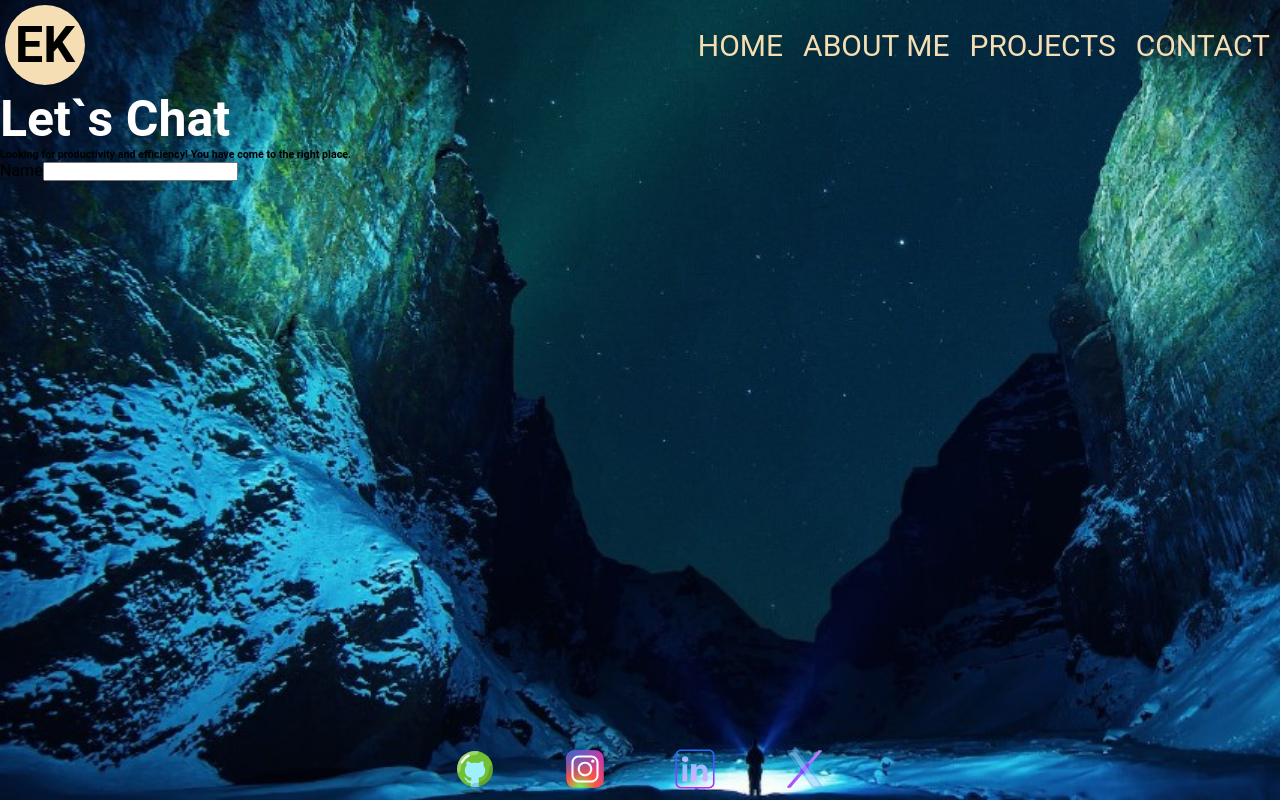
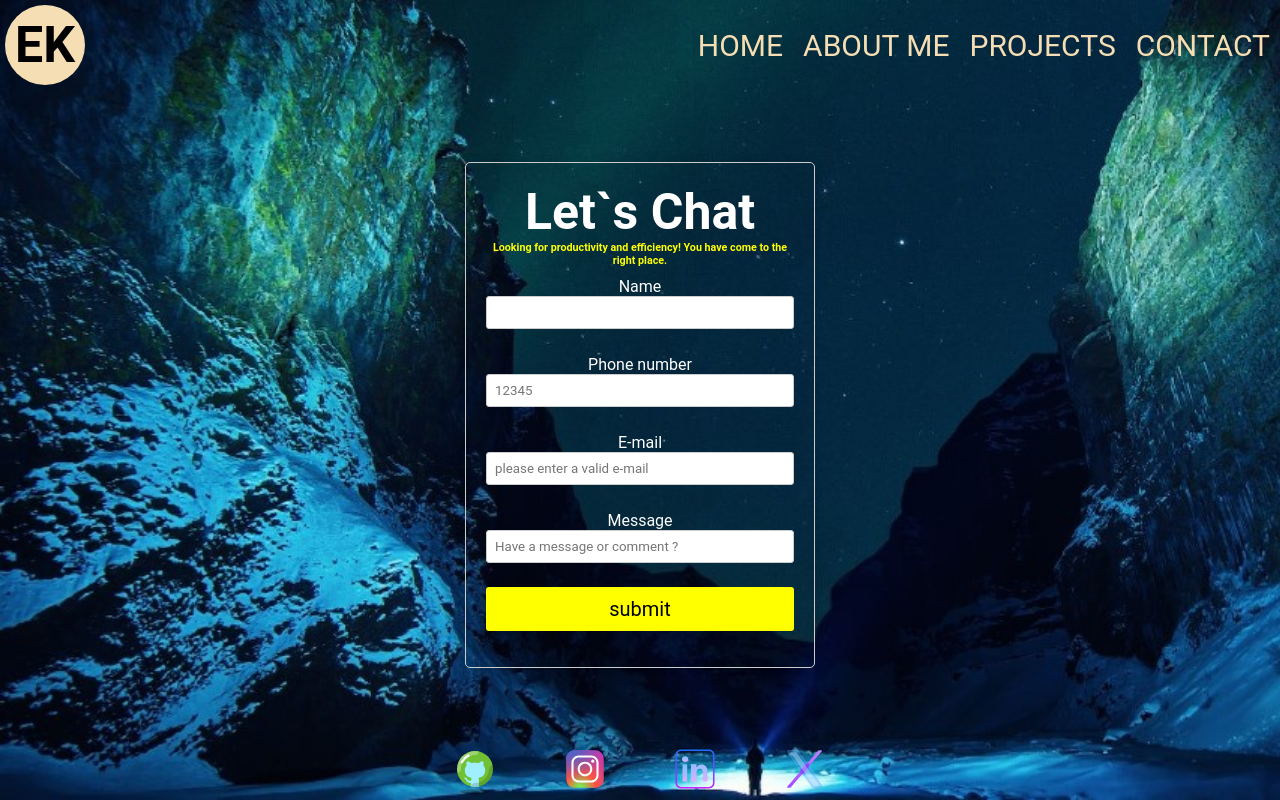
Before and after one commit to Elizabethcodes44/My-Portfolio, a React (Vite) app: page /contact in a window 1280 px wide. Built offline with nearby package versions, Linux system fonts and the light colour scheme.

Commit message:
form completed

```diff
--- a/src/components/Aside.css
+++ /dev/null
@@ -1,42 +0,0 @@
-aside{
-    grid-area: aside;
-
-
-
-}
-.Introduction {
-    margin-left: 50px;
-    margin-top: 50px;
-
-}
-p {
-    margin-top: 50px;
-    font-family:Times, "Times New Roman", Georgia, serif;
-
-    font-size:20px;
-    color: white;
-
-
-}
-
-
-h3 {
-    color: wheat;
-    font-family: Times, "Times New Roman", Georgia, serif;
-    font-size: 40px;
-}
-h1 {
-    color: white;
-    font-family: Times, "Times New Roman", Georgia, serif;
-    font-size: 50px;
-}
-h2 {
-    color: white;
-    font-family: Times, "Times New Roman", Georgia, serif;
-    font-size: 50px;
-}
-@media (max-width: 600px){
-    main {
-        font-size: 1 rem;
-    }
-}
--- a/src/components/form.css
+++ b/src/components/form.css
@@ -1,3 +1,50 @@
-.form {
+.contact {
+    display: flex;
+    flex-direction: column;
+    align-items: center;
+    justify-content: center;
+    text-align: center;
+}
+form {
+  width: 350px; /* Adjust the width as needed */
+  padding: 20px;
+  border: 1px solid #ccc;
+  border-radius: 5px;
+  margin-top: 20px;
+  box-shadow: 0 0 10px rgba(0, 0, 0, 0.1);
+}
 
+
+
+label {
+  display: block;
+  margin-top: 10px;
+  margin-bottom: 8px;
+  color: white;
 }
+
+input,
+textarea {
+  width: 100%;
+  padding: 8px;
+  margin-bottom: 16px;
+  box-sizing: border-box;
+  border: 1px solid #ccc;
+  border-radius: 3px;
+}
+.form__submit {
+  background-color: yellow;
+  color: black;
+  padding: 10px 15px;
+  border: none;
+  border-radius: 3px;
+  cursor: pointer;
+  font-size: 20px;
+}
+
+.form__submit:hover {
+  background-color: #4caf50;
+}
+h6 {
+  color: yellow;
+}
--- a/src/components/form.jsx
+++ b/src/components/form.jsx
@@ -1,6 +1,6 @@
 import { useState } from "react";
 import "../components/form.css";
-import { useNavigate } from 'react-router-dom';
+import { useNavigate } from "react-router-dom";
 const initialState = {
   name: "",
   phoneno: "",
@@ -14,19 +14,20 @@ function Form() {
   const submitForm = (event) => {
     event.preventDefault();
     console.log(form);
-    navigate('/form')
+    navigate("/form");
 
     setForm(initialState);
   };
   const handleChange = (event) => {
     const { name, type, value } = event.target;
-    if (type === 'text') {
-        setForm({ ...form, [name]: value })
-      }
-      console.log(event.target)
+    if (type === "text") {
+      setForm({ ...form, [name]: value });
+    }
+    console.log(event.target);
   };
 
   return (
+    <div className="contact">
     <form className="form" onSubmit={submitForm}>
       <h3>Let`s Chat</h3>
       <h6>
@@ -40,11 +41,52 @@ function Form() {
             onChange={(event) => handleChange(event)}
             type="text"
             name="name"
-            value=""
+            value={form.name}
+            required
           />
         </label>
+        <label>
+          Phone number
+          <input
+            onChange={(event) => handleChange(event)}
+            type="text"
+            name=""
+            value={form.phoneno}
+            placeholder="12345"
+            required
+          />
+        </label>
+        <label>
+          E-mail
+          <input
+            onChange={(event) => handleChange(event)}
+            type="text"
+            name="email"
+            value={form.email}
+            placeholder="please enter a valid e-mail"
+            required
+          />
+        </label>
+        <label>
+          Message
+          <input className="message"
+            onChange={(event) => handleChange(event)}
+            type="text"
+            name="message"
+            value={form.message}
+            placeholder="Have a message or comment ?"
+
+          />
+        </label>
+        <input
+          onChange={(event) => handleChange(event)}
+          className="form__submit"
+          type="submit"
+          value="submit"
+        />
       </div>
     </form>
+    </div>
   );
 }
 export default Form;
```
Also changed, not shown: src/components/Aside.jsx (deleted, +0 -12 lines).
